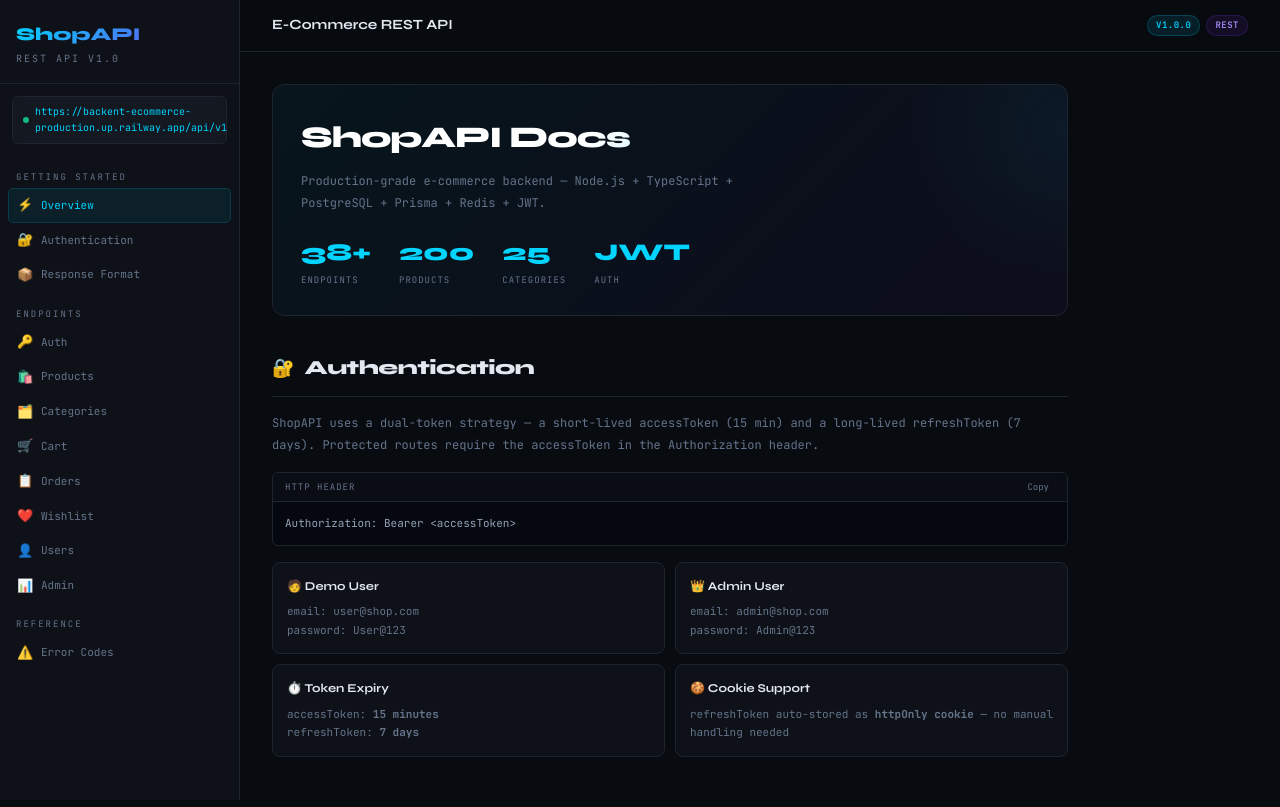
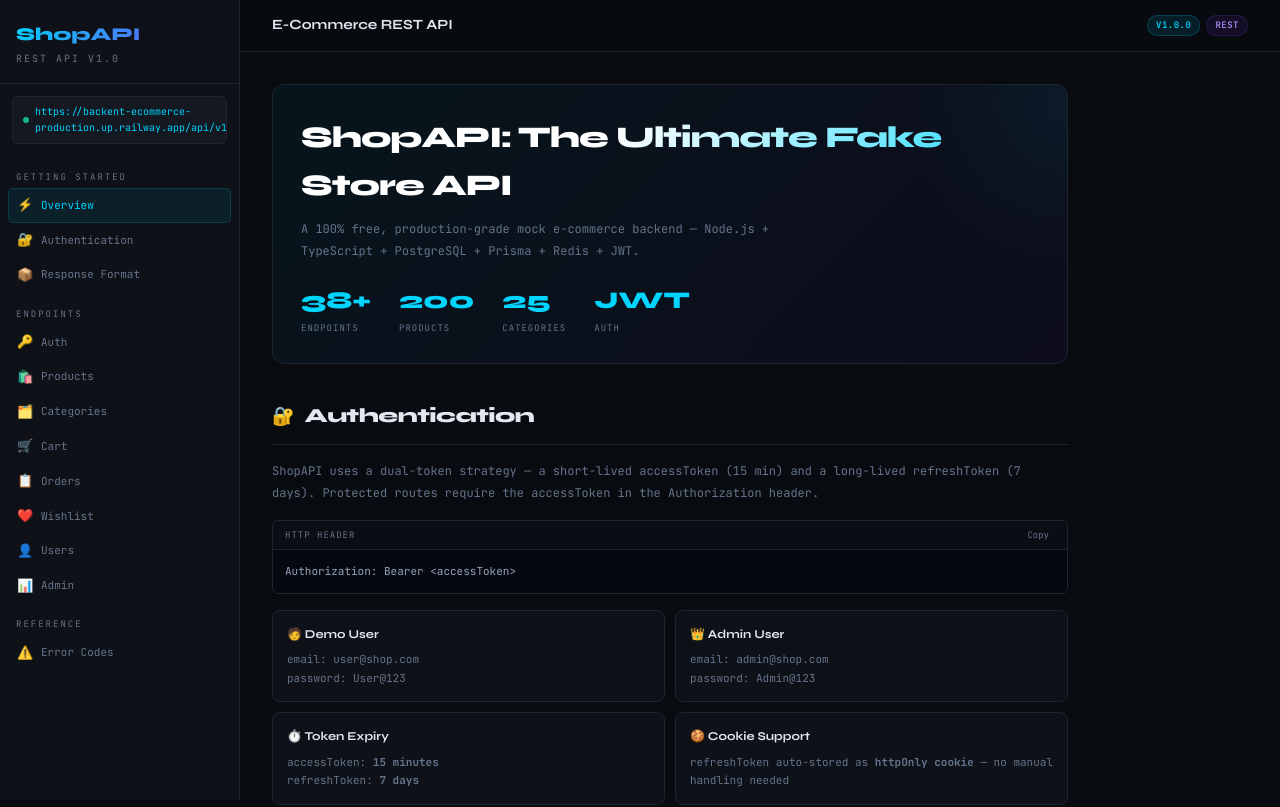
Before and after one commit to TCF-Amar/ecommerce-api-documentations, a React (Create React App) app: page / in a window 1280 px wide. Shown: the top 807 px of the page. Built offline with nearby package versions, Linux system fonts and the light colour scheme.

Commit message:
add Fake Store and Free API keywords to SEO and UI

```diff
--- a/public/index.html
+++ b/public/index.html
@@ -6,11 +6,11 @@
     <meta name="theme-color" content="#0f172a" />
     <meta
       name="description"
-      content="Production-grade ShopAPI Documentation. A robust, developer-friendly REST API for modern e-commerce platforms featuring JWT auth, products, orders, and more."
+      content="ShopAPI: A free, production-grade Fake Store API for developers. Robust REST API for modern e-commerce apps featuring JWT auth, 200+ products, and order systems."
     />
     <meta
       name="keywords"
-      content="ShopAPI, E-commerce API, REST API Documentation, Product Management API, Order Processing API, JWT Authentication, Developer Docs, API Reference"
+      content="Fake Store API, Fake Store, Shop Store API, Free E-commerce API, Mock API, ShopAPI, REST API Documentation, Product Management API, Order Processing API, JWT Authentication, Developer Docs"
     />
     <meta name="author" content="ShopAPI Team" />
 
--- a/src/App.jsx
+++ b/src/App.jsx
@@ -39,16 +39,16 @@ export default function App() {
         {JSON.stringify({
           "@context": "https://schema.org",
           "@type": "TechArticle",
-          "headline": "ShopAPI E-commerce REST API Documentation",
-          "description": "Comprehensive documentation for ShopAPI, a production-grade e-commerce backend API.",
+          "headline": "ShopAPI | Professional Fake Store API & E-commerce Documentation",
+          "description": "A free, production-ready Fake Store API for developers to build and test e-commerce applications.",
           "author": {
             "@type": "Organization",
             "name": "ShopAPI Team"
           },
           "about": [
-            { "@type": "Thing", "name": "Authentication" },
-            { "@type": "Thing", "name": "Product Management" },
-            { "@type": "Thing", "name": "Order Processing" }
+            { "@type": "Thing", "name": "Fake Store API" },
+            { "@type": "Thing", "name": "Mock E-commerce API" },
+            { "@type": "Thing", "name": "REST API Reference" }
           ]
         })}
       </script>
@@ -61,9 +61,9 @@ export default function App() {
 
           {/* HERO */}
           <div className={styles.hero} id="overview">
-            <div className={styles.heroTitle}>ShopAPI Docs</div>
+            <div className={styles.heroTitle}>ShopAPI: The Ultimate Fake Store API</div>
             <div className={styles.heroSub}>
-              Production-grade e-commerce backend — Node.js + TypeScript + PostgreSQL + Prisma + Redis + JWT.
+              A 100% free, production-grade mock e-commerce backend — Node.js + TypeScript + PostgreSQL + Prisma + Redis + JWT.
             </div>
             <div className={styles.stats}>
               <div><div className={styles.statNum}>38+</div><div className={styles.statLbl}>Endpoints</div></div>
```
